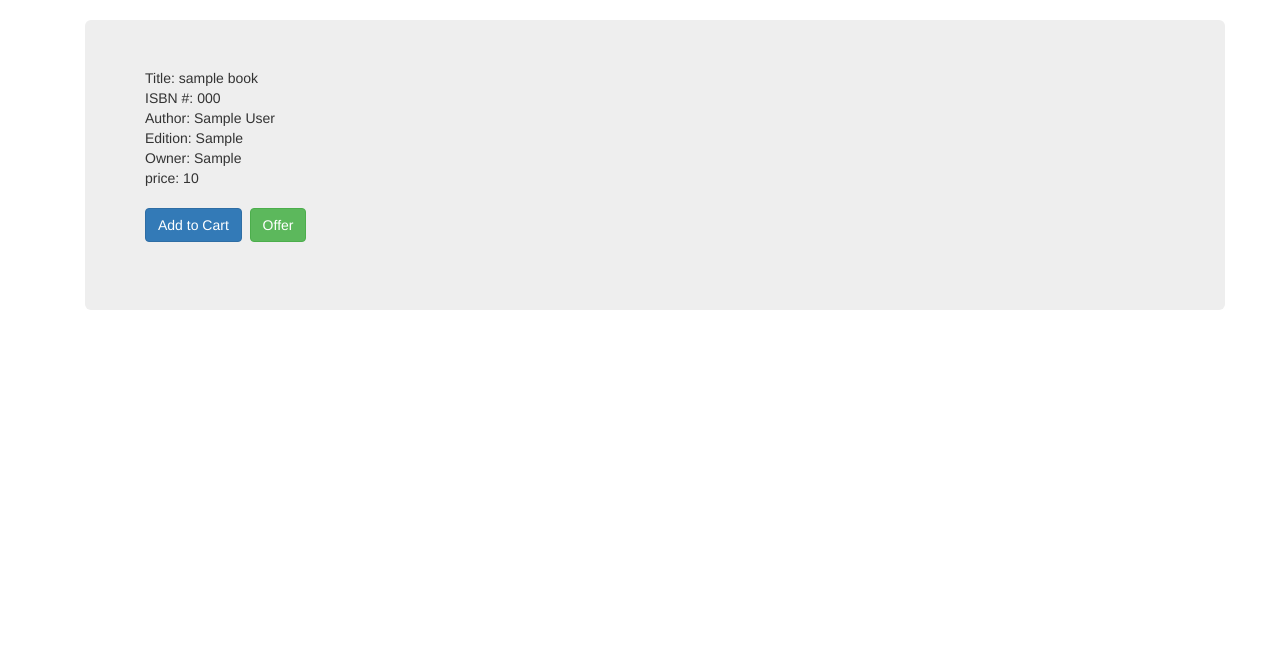
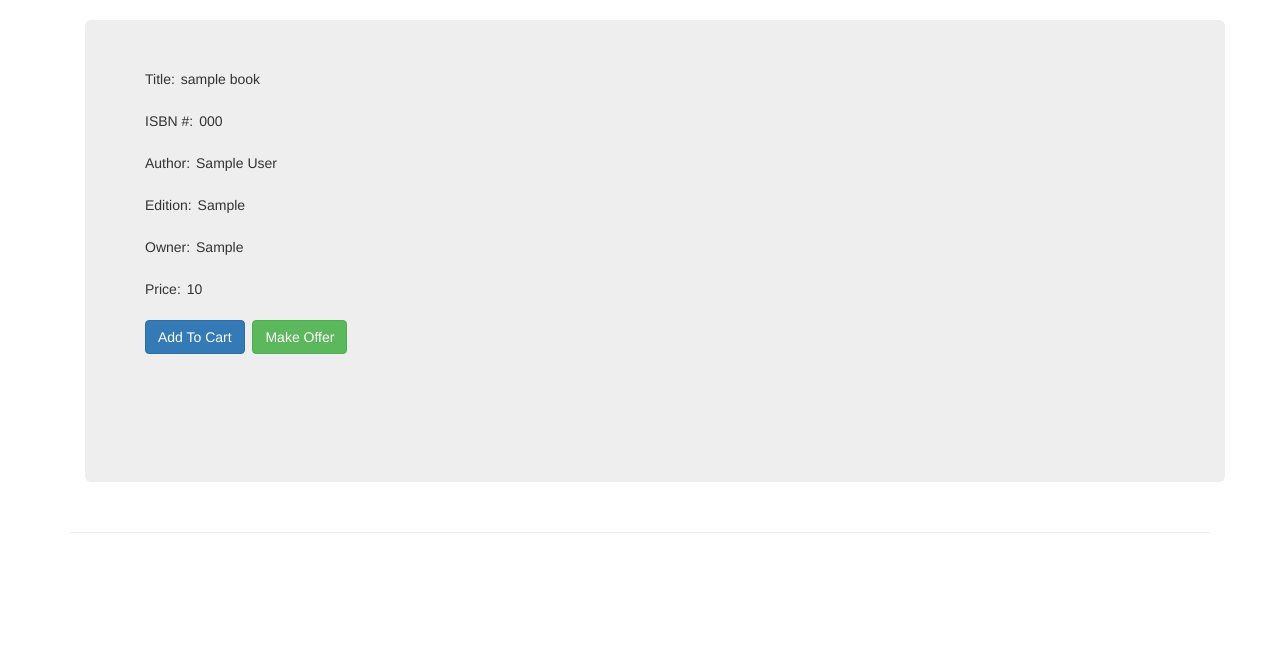
Before and after one commit to Asefaw/cuny-books, a Node server app: template views/bookDetails.hbs in a window 1280 px wide. Shown: the part 52-724 px from the top of the page. Run offline with Node 20, Linux system fonts and the light colour scheme; tables that the repository leaves empty hold one stand-in row (values such as "Sample post"); the template is opened without the code that fills it: values that come from a table or form of the project are taken from there, most other values are stand-ins (such as "Sample title", 1, 10 or a date in 2020); some libraries are stand-ins or nearby versions.

Commit message:
minor modification

```diff
--- a/app.js
+++ b/app.js
@@ -126,7 +126,8 @@ app.use('/book/searchAll', books.searchAll);
 
 //checkout
 app.use('/user/cart', carts.index);
-app.use('/cart/:book_id', carts.add);
+app.use('/cart/add', carts.add);
+app.use('/cart/empty', carts.remove);
 app.use('/books/:id', books.show);
 app.use('/api/offers', offers.index);
 app.use('/book/offers/new', offers.newOffer);
--- a/customHelpers.js
+++ b/customHelpers.js
@@ -15,7 +15,7 @@ module.exports =
 			str += '<div class=""><a href="/books/'+data[i]._id+'">' + imgSrc + '</a></div>';
 			str += '<div><a href="/books/'+data[i]._id+'">Title</a>: ' + data[i].title + ' edition ' + data[i].edition + ' by ' + data[i].author + '</div>';
 			str += '<div>Price: ' + data[i].price + '</div>';
-			str += '<a class="btn btn-primary" href="/cart/'+data[i]._id+'">Add To Cart</a> &nbsp;';
+			str += '<a class="btn btn-primary" href="/books/'+data[i]._id+'">View Details</a> &nbsp;';
 			str += '<div class="btn btn-success offerBtn" data-toggle="modal" data-target="#offerModal">Offer'
 			str += '<div style="display:none;">'+ data[i]._id +'</div>'
 			str += '</div>'
--- a/database/db.js
+++ b/database/db.js
@@ -1,3 +1,4 @@
 const mongoose = require('mongoose');
 
+mongoose.Promise = global.Promise;
 mongoose.connect('mongodb://adminuser:adminuser@ds035766.mlab.com:35766/cunybooks');
--- a/public/stylesheets/style.css
+++ b/public/stylesheets/style.css
@@ -70,3 +70,6 @@
   width: 100%;
   margin-top: 15px;
 }
+.formhorizontal{
+  display: none;
+}
--- a/views/bookDetails.hbs
+++ b/views/bookDetails.hbs
@@ -3,14 +3,18 @@
     <div align="center">
     </div>
 	<div class="jumbotron">
-            <div>Title: {{ book.title }}</div>
-            <div>ISBN #: {{ book.isbn }}</div>
-            <div>Author: {{ book.author}}</div>
-            <div>Edition: {{ book.edition}}</div>
-            <div>Owner: {{ book.owner}} </div>
-            <div>price: {{ book.price}}</div><br>
-            <div> <a type="submit" href="/book/{{book.id}}/carts" class="btn btn-primary">Add to Cart</a>&nbsp;
-            <span class="btn btn-success offerBtn" data-toggle="modal" data-target="#offerModal">Offer</span>
+            <form method="POST" action="/cart/add">
+              Title: <input type="text" name="title" value="{{book.title}}" readOnly style="background-color:transparent;border:0px"><br><br>
+              ISBN #: <input type="text" value="{{book.isbn}}" readOnly style="background-color:transparent;border:0px"><br><br>
+              Author: <input type="text" value="{{book.author}}" readOnly style="background-color:transparent;border:0px"><br><br>
+              Edition: <input type="text" value="{{book.edition}}" readOnly style="background-color:transparent;border:0px"><br><br>
+              Owner: <input type="text" value="{{book.owner}}" readOnly style="background-color:transparent;border:0px"><br><br>
+              Price: <input type="text" name="price" value="{{book.price}}" readOnly style="background-color:transparent;border:0px">
+                    <input type="hidden" name="id" value="{{book.id}}" readOnly style="background-color:transparent;border:0px"><br><br>
+              <button type="submit" class="btn btn-primary">Add To Cart</button>&nbsp;
+              <span class="btn btn-success offerBtn" data-toggle="modal" data-target="#offerModal">Make Offer</span>
+            </form><br><br>
+
         <br><br>
 
   </div>
```
Also changed, not shown: controllers/carts.js (+30 -29 lines), 1 other file.
